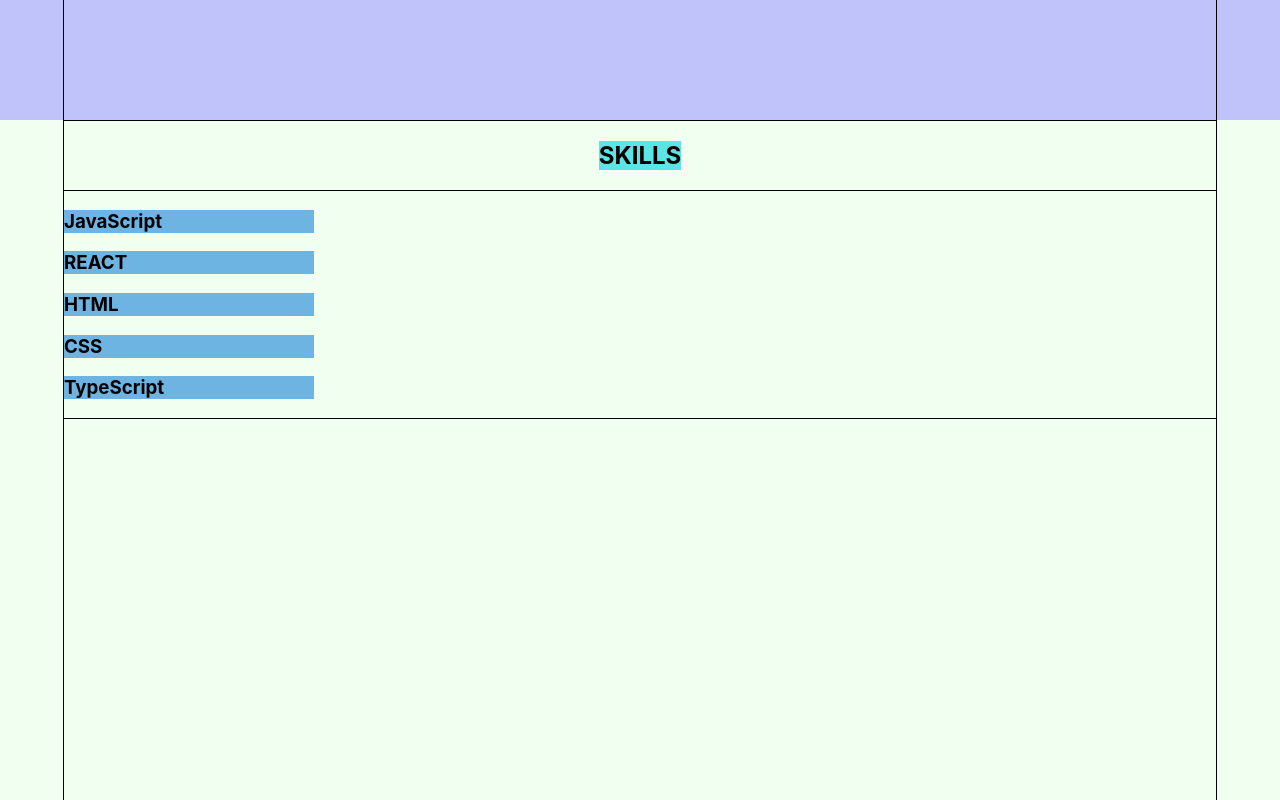
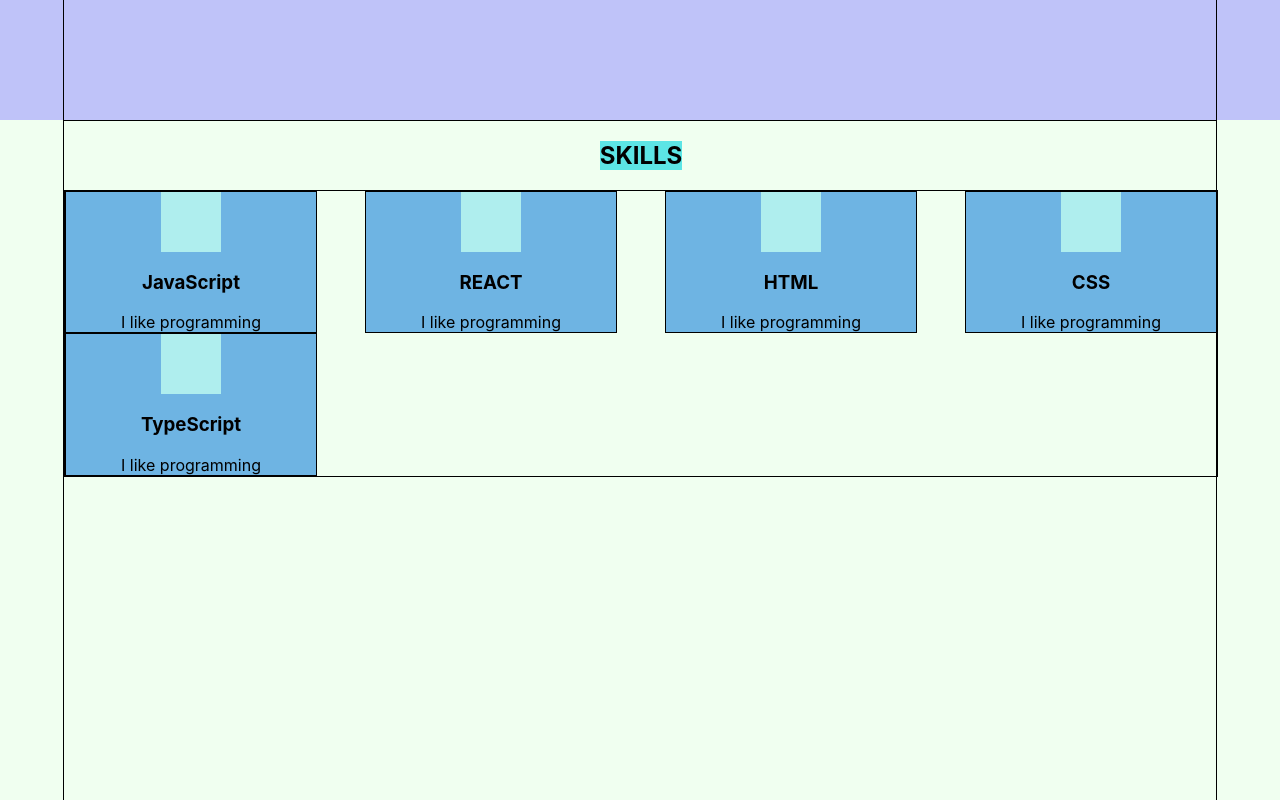
Before and after one commit to Elena176/portfolio, a React (Create React App) app: page / in a window 1280 px wide. Shown: the part 760-1560 px from the top of the page. Built offline with nearby package versions, Linux system fonts and the light colour scheme.

Commit message:
added skill

```diff
--- a/src/App.js
+++ b/src/App.js
@@ -2,6 +2,7 @@ import './App.css';
 import {Header} from "./header/Header";
 import {Main} from "./main/Main";
 import {Skills} from "./skills/Skills";
+import {ResumeContainer} from "./resumeContainer/ResumeContainer";
 
 function App() {
     return (
@@ -9,7 +10,7 @@ function App() {
             <Header/>
             <Main/>
             <Skills/>
-            {/*<ResumeContainer/>*/}
+            <ResumeContainer/>
         </div>
     );
 }
--- a/src/common/styles/Container.module.css
+++ b/src/common/styles/Container.module.css
@@ -6,4 +6,5 @@
     display: flex;
     align-items: center;
     justify-content: space-between;
+    flex-wrap: wrap;
 }
--- a/src/skills/Skill/Skill.js
+++ b/src/skills/Skill/Skill.js
@@ -3,8 +3,9 @@ import s from './Skill.module.css';
 export const Skill = (props) => {
     return (
         <div className={s.skill}>
-<div className={s.ikon}></div>
+<div className={s.icon}></div>
             <h3>{props.title}</h3>
+            <span>I like programming</span>
         </div>
         /*   <div className={''}>
           JavaScript
--- a/src/skills/Skill/Skill.module.css
+++ b/src/skills/Skill/Skill.module.css
@@ -1,4 +1,13 @@
 .skill {
+    border: 1px solid;
     width: 250px;
     background-color: #6eb4e3;
+    display: flex;
+    flex-direction: column;
+    align-items: center;
 }
+.icon {
+    height: 60px;
+    width: 60px;
+    background-color: paleturquoise;
+}
--- a/src/skills/Skills.module.css
+++ b/src/skills/Skills.module.css
@@ -14,4 +14,7 @@
 .skills {
     border: 1px solid;
     width: 100%;
+    display: flex;
+    justify-content: space-between;
+    flex-wrap: wrap;
 }
```
